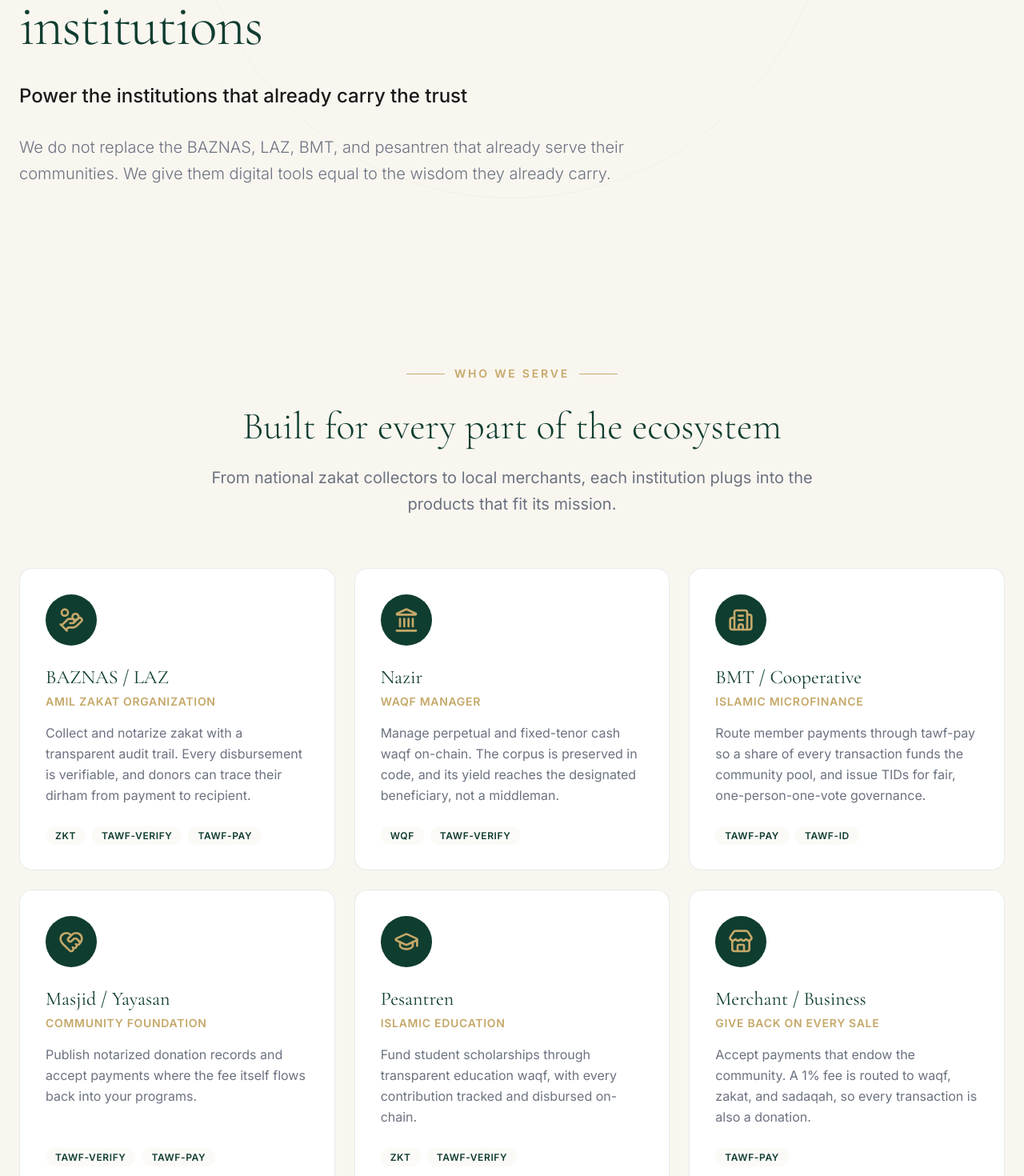
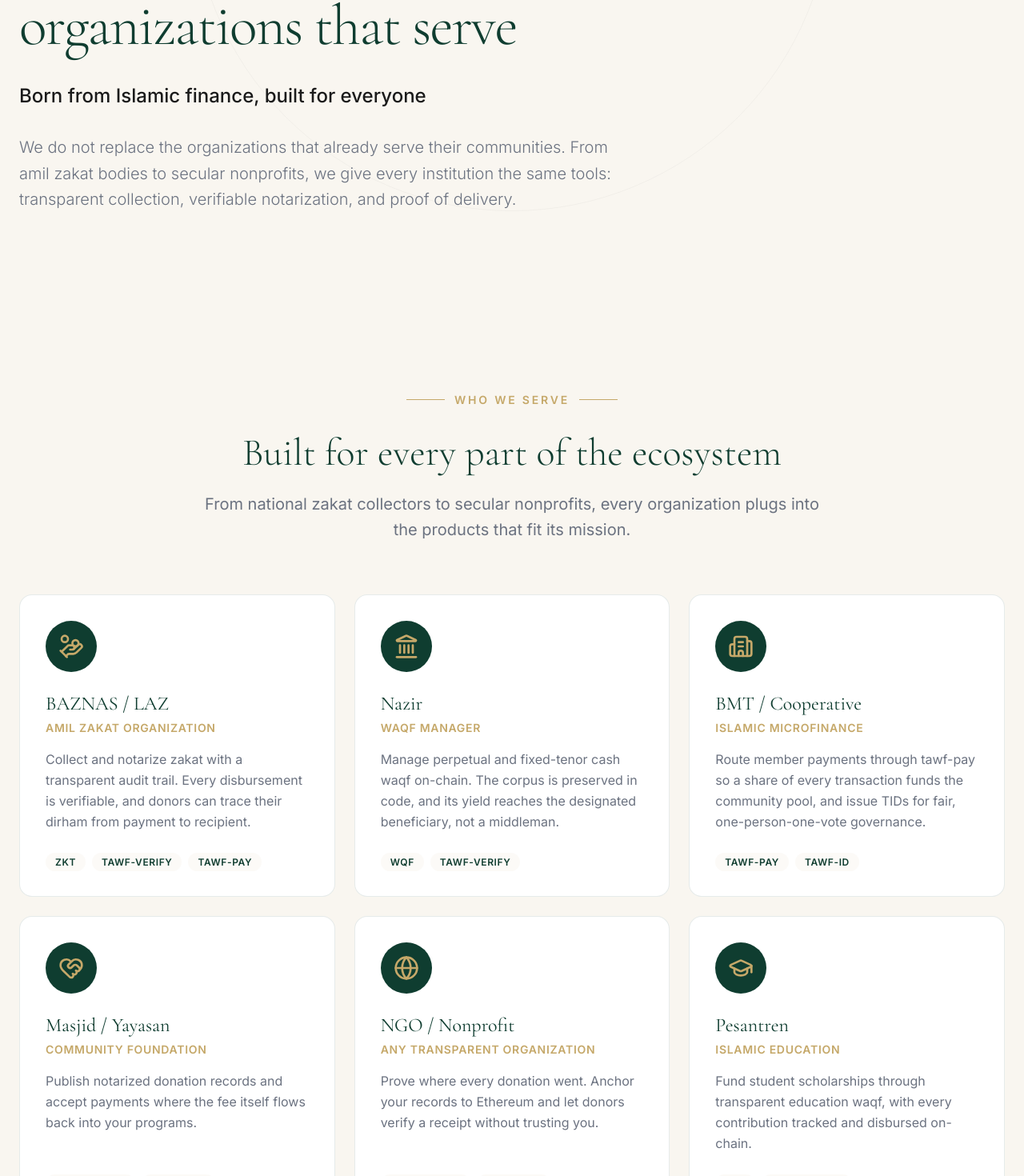
Before and after one commit to tawf-labs/tawf-foundation, a React (Vite) app: page /institutions in a window 1280 px wide. Shown: the part 346-1816 px from the top of the page at 80% size. Built offline with nearby package versions, Linux system fonts and the light colour scheme.

Commit message:
feat: open infrastructure to general NGOs and nonprofits, broaden positioning

```diff
--- a/src/components/pages/Institutions.tsx
+++ b/src/components/pages/Institutions.tsx
@@ -3,7 +3,7 @@
 import { Link } from 'react-router-dom';
 import {
   Landmark, HandCoins, Building2, HeartHandshake, GraduationCap,
-  Store, Code2, Split, ShieldCheck, Fingerprint, ArrowRight, Mail,
+  Store, Code2, Split, ShieldCheck, Fingerprint, ArrowRight, Mail, Globe,
 } from 'lucide-react';
 import PageHero from '../ui/PageHero';
 import Section from '../ui/Section';
@@ -37,6 +37,13 @@
     name: 'Masjid / Yayasan',
     tag: 'Community Foundation',
     desc: 'Publish notarized donation records and accept payments where the fee itself flows back into your programs.',
+    products: ['tawf-verify', 'tawf-pay'],
+  },
+  {
+    icon: <Globe className="w-8 h-8 text-tawf-gold" />,
+    name: 'NGO / Nonprofit',
+    tag: 'Any Transparent Organization',
+    desc: 'Prove where every donation went. Anchor your records to Ethereum and let donors verify a receipt without trusting you.',
     products: ['tawf-verify', 'tawf-pay'],
   },
   {
@@ -76,9 +83,9 @@
     <>
       <PageHero
         badge="For Institutions"
-        title="Infrastructure for Islamic institutions"
-        subtitle="Power the institutions that already carry the trust"
-        description="We do not replace the BAZNAS, LAZ, BMT, and pesantren that already serve their communities. We give them digital tools equal to the wisdom they already carry."
+        title="Infrastructure for the organizations that serve"
+        subtitle="Born from Islamic finance, built for everyone"
+        description="We do not replace the organizations that already serve their communities. From amil zakat bodies to secular nonprofits, we give every institution the same tools: transparent collection, verifiable notarization, and proof of delivery."
       />
 
       {/* Who we serve */}
@@ -86,7 +93,7 @@
         <SectionHeader
           badge="Who We Serve"
           title="Built for every part of the ecosystem"
-          description="From national zakat collectors to local merchants, each institution plugs into the products that fit its mission."
+          description="From national zakat collectors to secular nonprofits, every organization plugs into the products that fit its mission."
         />
 
         <div className="grid grid-cols-1 md:grid-cols-2 lg:grid-cols-3 gap-6">
--- a/src/components/pages/Landing.tsx
+++ b/src/components/pages/Landing.tsx
@@ -80,7 +80,7 @@
             <h2 className="text-4xl md:text-5xl font-light text-tawf-green mb-6">What We Actually Do</h2>
             <p className="text-tawf-muted text-xl leading-relaxed">
               We provide the digital infrastructure layer for Islamic finance, going{' '}
-              <span className="font-semibold text-tawf-green">beyond zakat</span> to power staking, yield, and ethical financial products across the ecosystem.
+              <span className="font-semibold text-tawf-green">beyond zakat</span> to power staking, yield, and ethical financial products across the ecosystem. The same infrastructure serves any nonprofit that wants to prove, not just claim.
             </p>
           </div>
 
@@ -357,7 +357,7 @@
               <h3 className="text-2xl font-serif text-tawf-green mb-2">tawf-verify</h3>
               <p className="text-sm font-semibold tracking-wider uppercase text-tawf-gold mb-4">Cryptographic Notarization</p>
               <p className="text-tawf-muted text-base leading-relaxed mb-6">
-                A notary, not a custodian. Anchor off-chain records to Ethereum so donors can verify a receipt without trusting the operator.
+                A notary, not a custodian. Anchor any organization's records to Ethereum so its donors can verify a receipt without trusting the operator.
               </p>
               <div className="flex flex-wrap gap-3 mb-6">
                 <span className="text-xs font-semibold tracking-wider uppercase bg-tawf-sand/50 text-tawf-green px-3 py-1 rounded-full">Merkle Anchoring</span>
```
